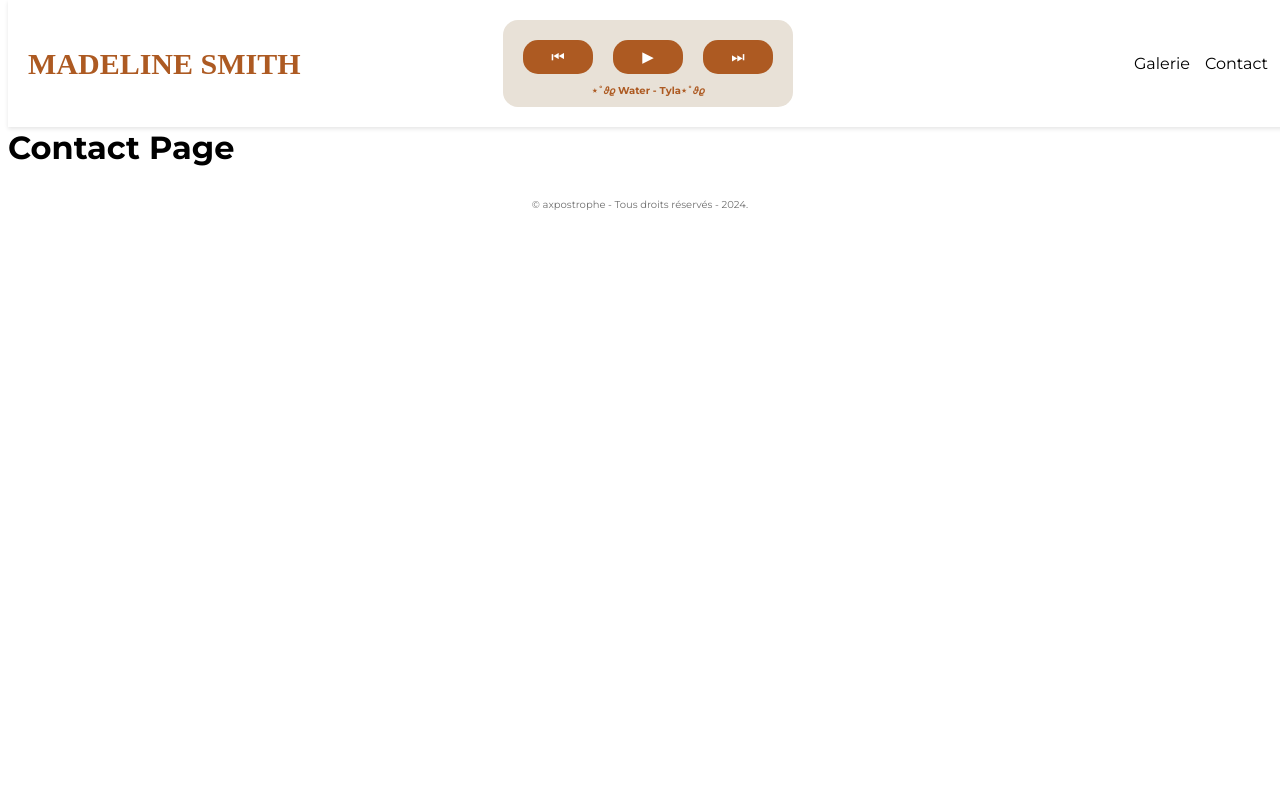
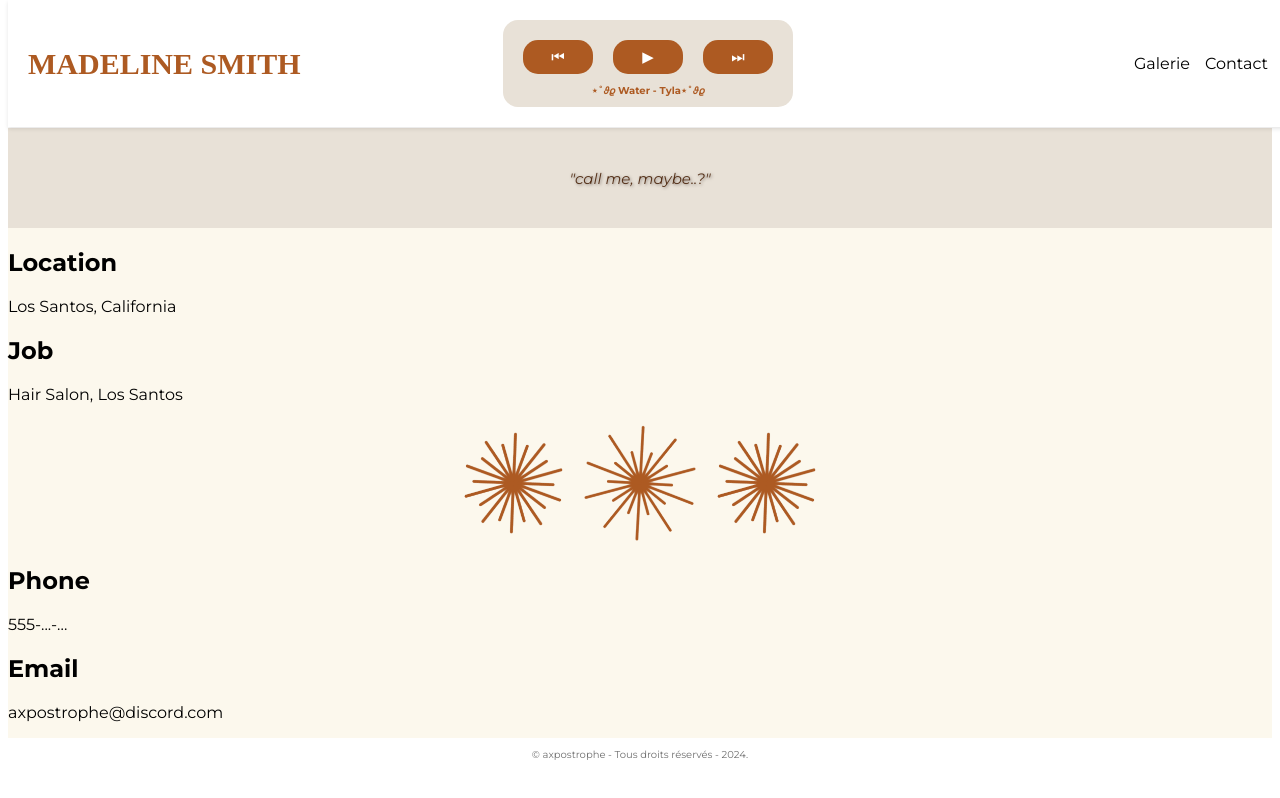
Before and after one commit to axllema/MadelineSmith, a React (Vite) app: page /contact in a window 1280 px wide. Built offline with nearby package versions, Linux system fonts and the light colour scheme; a web font is replaced by a local one.

Commit message:
started contact page

```diff
--- a/src/pages/contact.jsx
+++ b/src/pages/contact.jsx
@@ -2,6 +2,8 @@ import { useEffect, useState } from 'react';
 import Loader from '../components/loader';
 import Header from '../layout/header';
 import Footer from '../layout/footer.jsx';
+import Sun1 from '../assets/img/sun1.png';
+import Sun2 from '../assets/img/sun2.png';
 import '../scss/style.scss';
 import '../scss/pages/_contact.scss';
 
@@ -18,13 +20,46 @@ function Contact() {
 
     return (
         <div className='contact'>
+
             <Loader visible={loading} />
             <Header className="header"/>
 
-            <div>
-                <h1>Contact Page</h1>
+            <div className='contact-quotes'>
+                <p className='contact-quotes-text'> &quot;call me, maybe..?&quot; </p>
+            </div>
 
+            <div className="contact-container-1">
+                <div className="contact-infos-1">
+                    <div className="contact-info">
+                            <h2> Location </h2>
+                            <p> Los Santos, California </p>
+                    </div>
 
+                    <div className="contact-info">
+                        <h2> Job </h2>
+                        <p> Hair Salon, Los Santos</p>
+                    </div>
+                </div>
+            </div>
+
+            <div className="sun-container">
+                    <img alt="" src={Sun1} className="sun-container-img" />
+                    <img alt="" src={Sun2} className="sun-container-img" />
+                    <img alt="" src={Sun1} className="sun-container-img" />
+            </div>
+
+            <div className="contact-container-2">
+                <div className="contact-infos-2">
+                    <div className="contact-info">
+                        <h2> Phone </h2>
+                        <p>555-...-...</p>
+                    </div>
+
+                    <div className="contact-info">
+                        <h2> Email </h2>
+                        <p> axpostrophe@discord.com </p>
+                    </div>
+                </div>
             </div>
 
             <Footer/>
--- a/src/pages/gallery.jsx
+++ b/src/pages/gallery.jsx
@@ -36,7 +36,7 @@ function Gallery() {
 
                 <div className='gallery-elements-quotes'>
 
-                    <div className='gallery-elements-quotes-one'>
+                    <section className='gallery-elements-quotes-one'>
                         <p>
                             <span className="hover-effect">❀</span>
                             <span className="hover-effect">𖤣</span>
@@ -64,7 +64,7 @@ function Gallery() {
                             <span className="hover-effect">𖤣</span>
                             <span className="hover-effect">❀</span>
                         </p>
-                    </div>
+                    </section>
 
                     <p className='gallery-elements-quotes-text'> &quot;be fearless in the pursuit of what sets your soul on fire.&quot; </p>
                 </div>
--- a/src/scss/pages/_contact.scss
+++ b/src/scss/pages/_contact.scss
@@ -1,3 +1,33 @@
 .contact {
     margin-top: 128px;
+    background-color: #fcf8ed;
+
+    &-quotes {
+        display: flex;
+        flex-direction: column;
+        justify-content: center;
+        align-items: center;
+        background-color: #e8e1d7;
+        height: 100px;
+
+        &-text{
+            font-size: 15px;
+            font-weight: 400;
+            color: #553119;
+            text-shadow: 1px 1px 3px rgba(43, 28, 22, 0.501);
+            text-align: center;
+            font-style: italic;
+        }
+    }
+
+
+    .sun-container{
+        display: flex;
+        justify-content: center;
+        align-items: center;
+
+            &-img {
+                width: 10%;
+            }
+    }
 }
```
Also changed, not shown: src/assets/img/sun1.png (added), src/assets/img/sun2.png (added).
